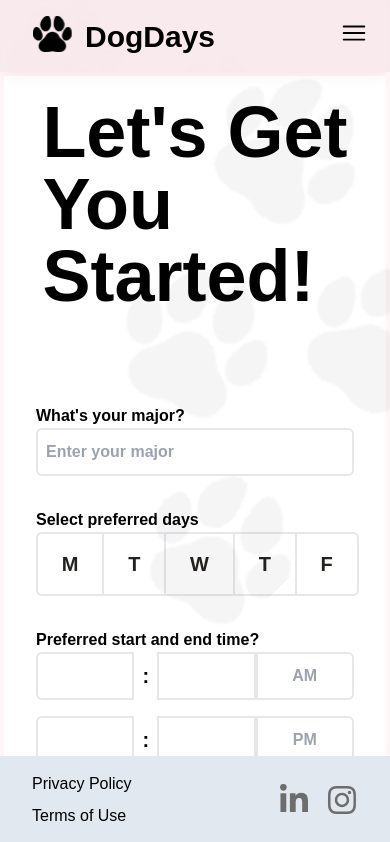
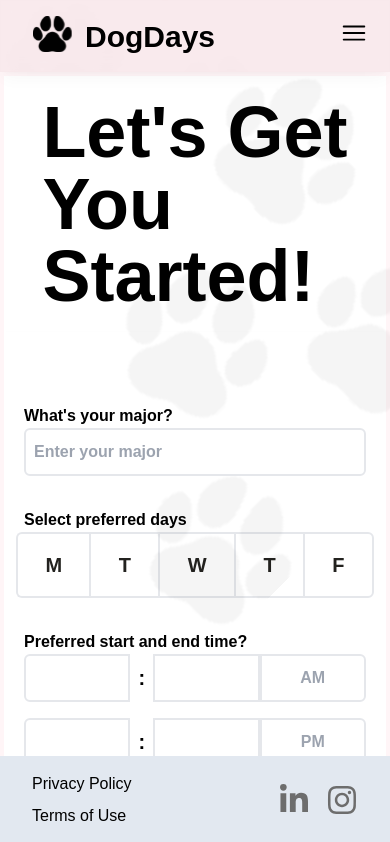
Before and after one commit to DevDogs-UGA/Optimal-Schedule-Builder, a Next.js app in the folder frontend/: page /survey in a window 390 px wide. Shown: the top 842 px of the page. Built offline with nearby package versions, Linux system fonts and the light colour scheme.

Commit message:
Fix more styling issues

```diff
--- a/frontend/src/app/components/survey/QuestionnaireForm.tsx
+++ b/frontend/src/app/components/survey/QuestionnaireForm.tsx
@@ -129,7 +129,7 @@ export const QuestionnareForm = ({ className }: Props) => {
         ref={formRef}
         onSubmit={submitForm}
         onKeyDown={(e) => e.key != "Enter"}
-        className="lg:y-20 my-10 flex w-full flex-col gap-8 p-8 font-bold"
+        className="my-10 flex w-full flex-col gap-8 p-8 px-5 font-bold sm:px-20"
       >
         <div>
           <h1>What&apos;s your major?</h1>
@@ -144,7 +144,7 @@ export const QuestionnareForm = ({ className }: Props) => {
         </div>
         <div>
           <h1>Select preferred days</h1>
-          <div className="flex w-full items-center">
+          <div className="flex w-full items-center justify-center sm:justify-normal">
             {days.map((day, index) => (
               <ToggleButton
                 onClick={(e: MouseEvent<HTMLButtonElement>) =>
--- a/frontend/src/app/components/survey/ToggleButton.tsx
+++ b/frontend/src/app/components/survey/ToggleButton.tsx
@@ -15,7 +15,7 @@ export const ToggleButton = ({
 }: ToggleButtonProps) => {
   const [isToggled, setIsToggled] = useState(false);
   const sharedStyling =
-    "text-xl border-r-0 border-2 sm:border-2 px-[7.5%] py-[5%] duration-300 ease-in-out ";
+    "text-xl border-r-0 border-2 sm:border-2 px-[8%] py-[5%] duration-300 ease-in-out ";
   useEffect(() => {
     if (isFormSubmitted) {
       setIsToggled(false);
```
